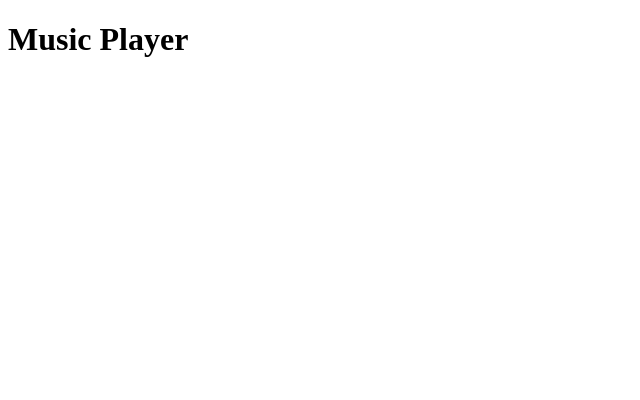
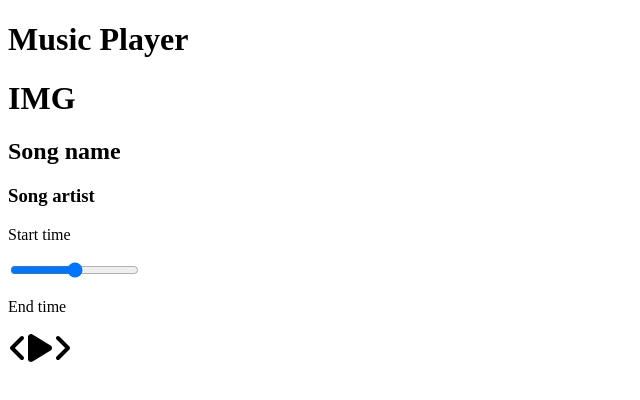
Before and after one commit to uabdirasul/spotify-analog, a React (Create React App) app: page / in a window 1280 px wide. Shown: the top 400 px of the page, without its empty margins (0-640 px from the left). Built offline with nearby package versions, Linux system fonts and the light colour scheme.

Commit message:
add basic component

```diff
--- a/package.json
+++ b/package.json
@@ -1,6 +1,6 @@
 {
   "name": "spotify-analog",
-  "version": "0.1.0",
+  "version": "0.1.1",
   "private": true,
   "dependencies": {
     "@fortawesome/fontawesome-svg-core": "^6.4.0",
--- a/src/App.js
+++ b/src/App.js
@@ -1,10 +1,14 @@
 import React from "react";
 import "./styles/App.scss";
+import Player from "./components/Player";
+import Song from "./components/Song";
 
 function App() {
   return (
     <div className="App">
       <h1>Music Player</h1>
+      <Song />
+      <Player />
     </div>
   );
 }
--- /dev/null
+++ b/src/components/Player.js
@@ -0,0 +1,30 @@
+import React from "react";
+import { FontAwesomeIcon } from "@fortawesome/react-fontawesome";
+import {
+  faAngleLeft,
+  faAngleRight,
+  faPlay,
+} from "@fortawesome/free-solid-svg-icons";
+
+const Player = () => {
+  return (
+    <div className="player">
+      <div className="time-control">
+        <p>Start time</p>
+        <input type="range" name="song-range" id="song-range" />
+        <p>End time</p>
+      </div>
+      <div className="player-control">
+        <FontAwesomeIcon className="skip-back" icon={faAngleLeft} size="2x" />
+        <FontAwesomeIcon className="play" icon={faPlay} size="2x" />
+        <FontAwesomeIcon
+          className="skip-forward"
+          icon={faAngleRight}
+          size="2x"
+        />
+      </div>
+    </div>
+  );
+};
+
+export default Player;
--- /dev/null
+++ b/src/components/Song.js
@@ -0,0 +1,13 @@
+import React from "react";
+
+const Song = () => {
+  return (
+    <div className="song-container">
+      <h1>IMG</h1>
+      <h2>Song name</h2>
+      <h3>Song artist</h3>
+    </div>
+  );
+};
+
+export default Song;
```
Also changed, not shown: 1 other file (tests, documents, lock files or other folders).
